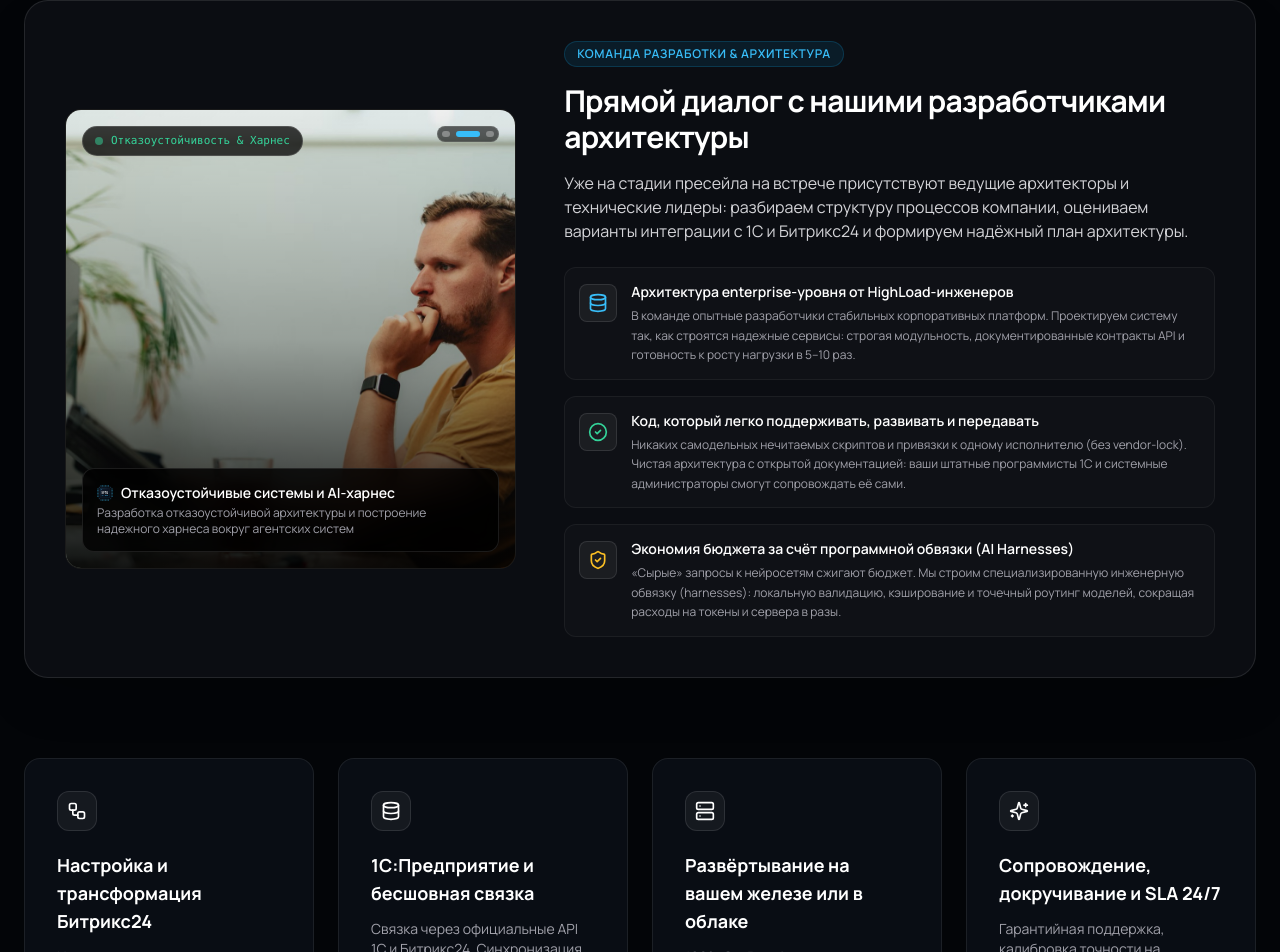
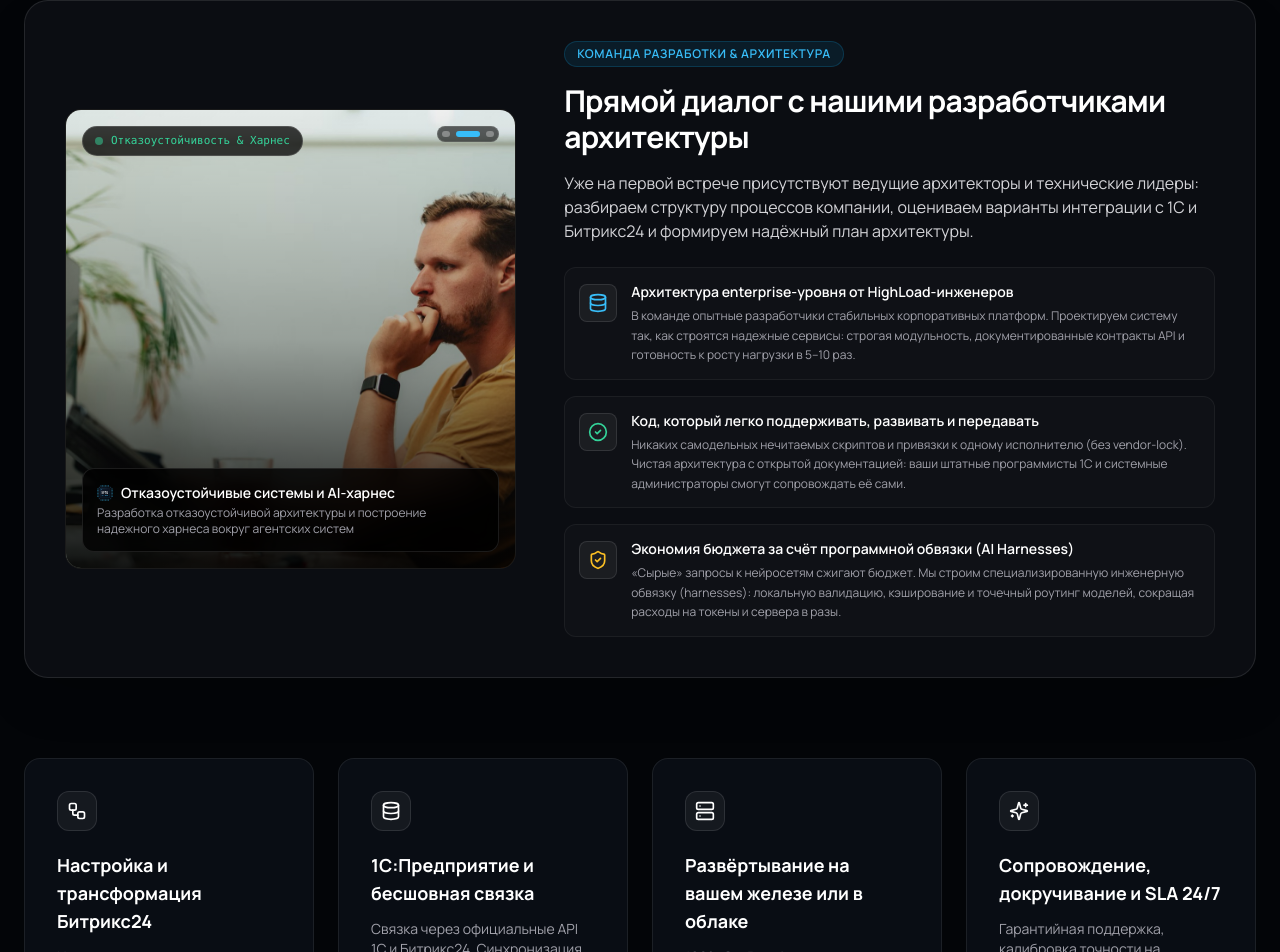
Before and after one commit to akipushdev/softgreat-ai-landing, a React (Vite) app: page / in a window 1280 px wide. Shown: the part 7681-8633 px from the top of the page. Built offline with nearby package versions, Linux system fonts and the light colour scheme.

Commit message:
copy(team): replace presale jargon with 'Уже на первой встрече'

```diff
--- a/src/components/TeamAndExpertise.jsx
+++ b/src/components/TeamAndExpertise.jsx
@@ -221,7 +221,7 @@ export default function TeamAndExpertise() {
             </h3>
 
             <p className="text-sm sm:text-base text-zinc-300 leading-relaxed mb-6 font-normal font-sans">
-              Уже на стадии пресейла на встрече присутствуют ведущие архитекторы и технические лидеры: разбираем структуру процессов компании, оцениваем варианты интеграции с 1С и Битрикс24 и формируем надёжный план архитектуры.
+              Уже на первой встрече присутствуют ведущие архитекторы и технические лидеры: разбираем структуру процессов компании, оцениваем варианты интеграции с 1С и Битрикс24 и формируем надёжный план архитектуры.
             </p>
 
             {/* 3 пункта преимуществ */}
```
